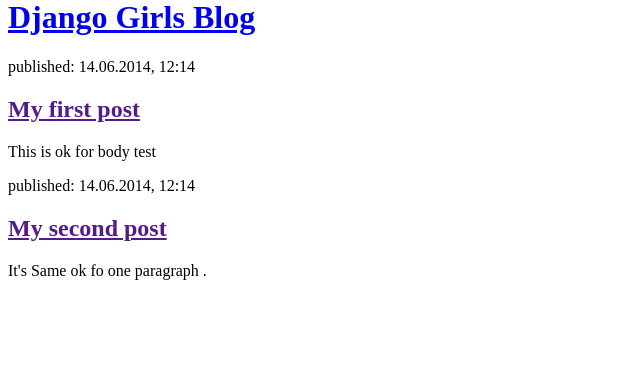
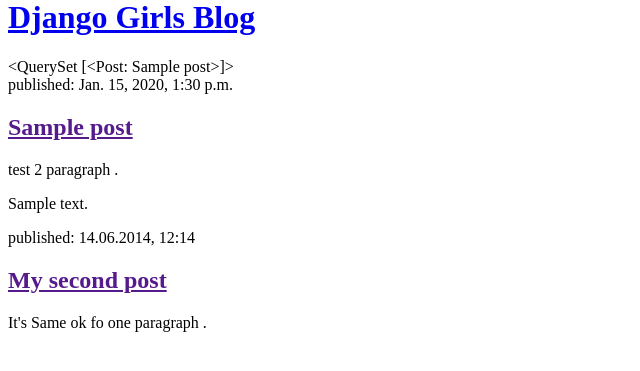
Before and after one commit to ya1352/my-first-blog, a Django app: page / in a window 1280 px wide. Shown: the part 22-393 px from the top of the page, without its empty margins (0-640 px from the left). Run offline with Django 4.2, Linux system fonts and the light colour scheme; tables that the repository leaves empty hold one stand-in row (values such as "Sample post").

Commit message:
Modified templates to display posts from database.

```diff
--- a/blog/templates/blog/post_list.html
+++ b/blog/templates/blog/post_list.html
@@ -4,16 +4,19 @@
         <title>This is My first blog</title>
     </head>
 <body>
+
     <header>
         <h1><a href="/">Django Girls Blog</a></h1>
     </header>
-
+    {{ posts }}
+    {% for post in posts %}
     <article>
-        <time>published: 14.06.2014, 12:14</time>
-        <h2><a href="">My first post</a></h2>
-        <p>This is ok for body test </p>
+        <time>published: {{ post.published_date }}</time>
+        <h2><a href="">{{ post.title }}</a></h2>
+        <p>test 2 paragraph .</p>
+        <p>{{ post.text|linebreaksbr }}</p>
     </article>
-
+    {% endfor %}
     <article>
         <time>published: 14.06.2014, 12:14</time>
         <h2><a href="">My second post</a></h2>
--- a/blog/views.py
+++ b/blog/views.py
@@ -1,5 +1,7 @@
 from django.shortcuts import render
-
+from django.utils import timezone
+from .models import Post
 # Create your views here.
 def post_list(request):
-    return render(request, 'blog/post_list.html', {})
+     posts = Post.objects.filter(published_date__lte=timezone.now()).order_by('published_date')
+     return render(request, 'blog/post_list.html', {'posts': posts})
```
